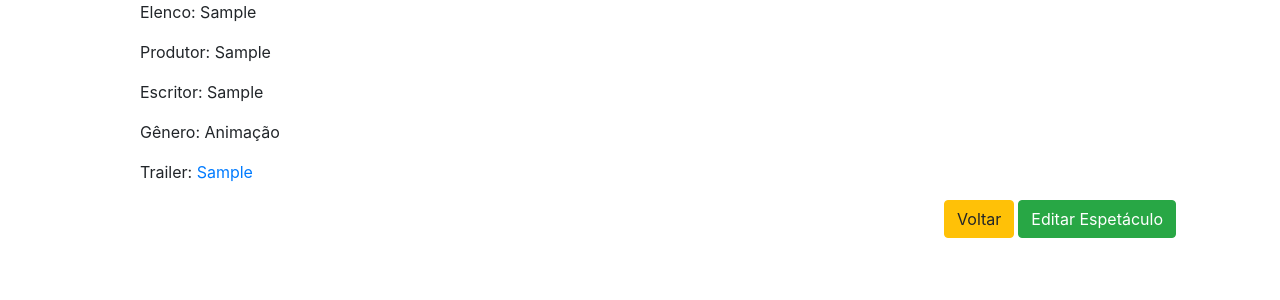
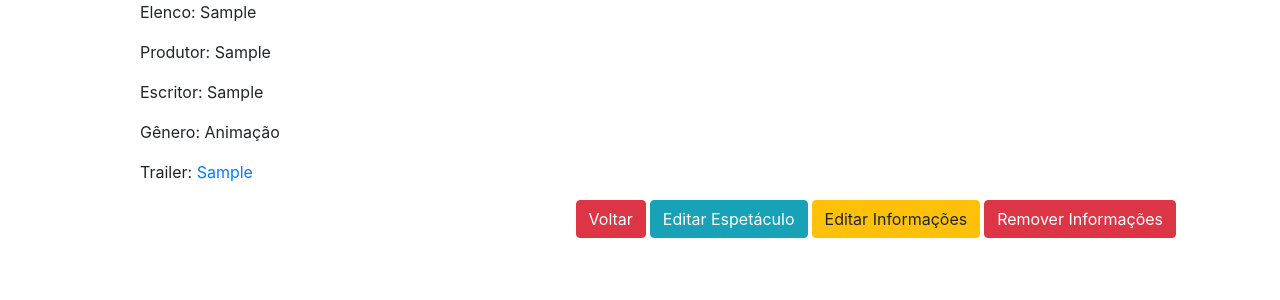
Before and after one commit to DSW-2018-2/Ticketflix, a Django app: page /spectacle/1/ in a window 1280 px wide. Shown: the part 459-759 px from the top of the page. Run offline with Django 3.2, Linux system fonts and the light colour scheme; tables that the repository leaves empty hold one stand-in row (values such as "Sample post"); parts of the project's set-up code (start-up, migrations or seed data) failed here and were passed over; some libraries are stand-ins or nearby versions.

Commit message:
Finalizing Spectacle CRUD
Minor fixes

Adding CRUD buttons to all spectacle types

Co-authored-by: Mariana Mendes <mare.s.mendes@gmail.com>

```diff
--- a/ticketflix/spectacle/views.py
+++ b/ticketflix/spectacle/views.py
@@ -20,9 +20,9 @@ class SpectacleDetailView(DetailView):
         if spectacle.spectacle_type == 'FILME':
             objects = Movie.objects.get_related_object(spectacle)
         elif spectacle.spectacle_type == 'PECA':
-            objects = Peca.objects.get_related_object(spectacle)
+            objects = Play.objects.get_related_object(spectacle)
         elif spectacle.spectacle_type == 'SHOW':
-            objects = Show.object.get_related_object(spectacle)
+            objects = Show.objects.get_related_object(spectacle)
         else:
             objects = None
 
--- a/ticketflix/templates/spectacle/detail.html
+++ b/ticketflix/templates/spectacle/detail.html
@@ -31,16 +31,14 @@
           <ul>Escritor: {{ decorator.writer }}</ul>
           <ul>Gênero: {{ decorator.get_gender_display }}</ul>
           <ul>Trailer: <a href="">{{ decorator.trailer }}</a></ul>
-        {% endif %}
-        {% if spectacle.spectacle_type == 'PECA' %}
+        {% elif spectacle.spectacle_type == 'PECA' %}
           <ul>Sinopse: {{ decorator.synopsis }}</ul>
           <ul>Diretor: {{ decorator.diretor }}</ul>
           <ul>Elenco: {{ decorator.cast }}</ul>
           <ul>Produtor: {{ decorator.producer }}</ul>
           <ul>Escritor: {{ decorator.writer }}</ul>
           <ul>Gênero: {{ decorator.get_gender_display }}</ul>
-        {% endif %}
-        {% if spectacle.spectacle_type == 'SHOW' %}
+        {% elif spectacle.spectacle_type == 'SHOW' %}
           <ul>Banda: {{ decorator.band }}</ul>
           <ul>Turnê: {{ decorator.tour }}</ul>
           <ul>Descrição: {{ decorator.description }}</ul>
@@ -48,7 +46,27 @@
       {% endif %}
     </div>
   </div>
-  <a href="{% url 'spectacle:spectacle-update' spectacle.id %}"><button  class="btn btn-success mr-1 float-right">{% trans 'Editar Espetáculo' %}</button></a>
-  <a href="{% url 'spectacle:spectacle-list' %}"><button  class="btn btn-warning mr-1 float-right">{% trans 'Voltar' %}</button></a>
+  {% if decorator %}
+    {% if spectacle.spectacle_type == 'FILME' %}
+      <a href="{% url 'spectacle:movie-delete' decorator.id %}"><button  class="btn btn-danger mr-1 float-right">{% trans 'Remover Informações' %}</button></a>
+      <a href="{% url 'spectacle:movie-update' decorator.id %}"><button  class="btn btn-warning mr-1 float-right">{% trans 'Editar Informações' %}</button></a>
+    {% elif spectacle.spectacle_type == 'PECA' %}
+      <a href="{% url 'spectacle:play-delete' decorator.id %}"><button  class="btn btn-danger mr-1 float-right">{% trans 'Remover Informações' %}</button></a>
+      <a href="{% url 'spectacle:play-update' decorator.id %}"><button  class="btn btn-warning mr-1 float-right">{% trans 'Editar Informações' %}</button></a>
+    {% elif spectacle.spectacle_type == 'SHOW' %}
+      <a href="{% url 'spectacle:show-delete' decorator.id %}"><button  class="btn btn-danger mr-1 float-right">{% trans 'Remover Informações' %}</button></a>
+      <a href="{% url 'spectacle:show-update' decorator.id %}"><button  class="btn btn-warning mr-1 float-right">{% trans 'Editar Informações' %}</button></a>
+    {% endif %}
+  {% else %}
+    {% if spectacle.spectacle_type == 'FILME' %}
+      <a href="{% url 'spectacle:movie-create' %}"><button  class="btn btn-success mr-1 float-right">{% trans 'Adicionar Informações' %}</button></a>
+    {% elif spectacle.spectacle_type == 'PECA' %}
+      <a href="{% url 'spectacle:play-create' %}"><button  class="btn btn-success mr-1 float-right">{% trans 'Adicionar Informações' %}</button></a>
+    {% elif spectacle.spectacle_type == 'SHOW' %}
+      <a href="{% url 'spectacle:show-create' %}"><button  class="btn btn-success mr-1 float-right">{% trans 'Adicionar Informações' %}</button></a>
+    {% endif %}
+  {% endif %}
+  <a href="{% url 'spectacle:spectacle-update' spectacle.id %}"><button  class="btn btn-info mr-1 float-right">{% trans 'Editar Espetáculo' %}</button></a>
+  <a href="{% url 'spectacle:spectacle-list' %}"><button  class="btn btn-danger mr-1 float-right">{% trans 'Voltar' %}</button></a>
 </div>
 {% endblock content %}
```
